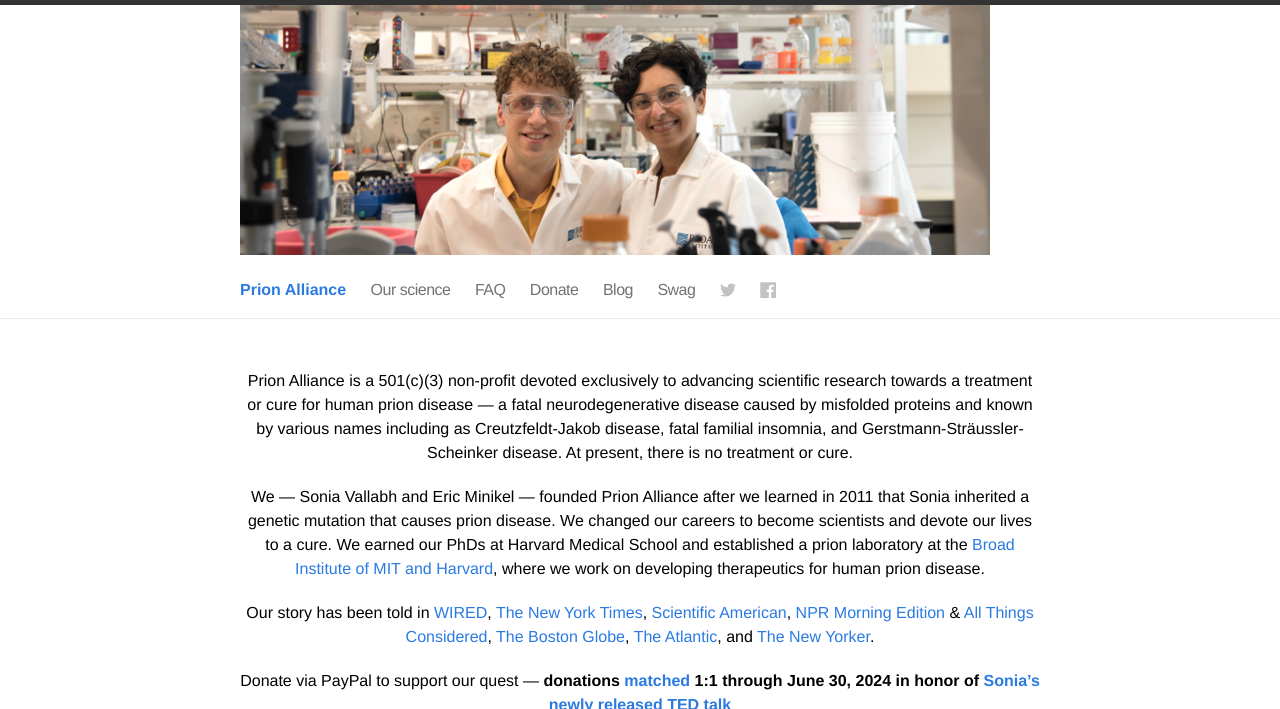
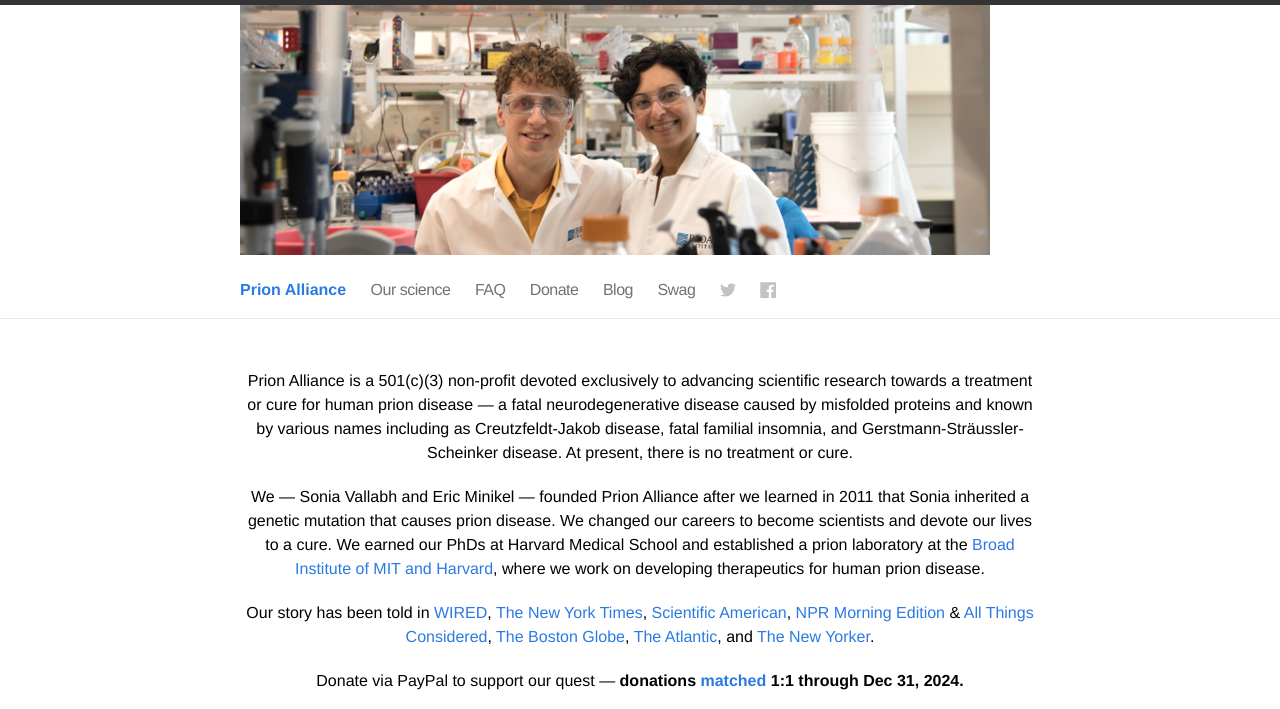
Before and after one commit to ericminikel/prionalliance, a Jekyll site: the page built from index.md, in a window 1280 px wide, cut to the strip 0-709 px from the top of the page. Built offline with Jekyll 4.4.1, drawn with Linux system fonts in a browser that asks for light colours.

Commit message:
outdated match text fixed

```diff
--- a/index.md
+++ b/index.md
@@ -8,7 +8,7 @@ We &mdash; Sonia Vallabh and Eric Minikel &mdash; founded Prion Alliance after w
 
 Our story has been told in [WIRED](https://www.wired.com/story/sleep-no-more-crusade-genetic-killer/), [The New York Times](https://www.nytimes.com/2020/07/07/health/rare-diseases.html), [Scientific American](https://www.scientificamerican.com/article/the-married-researchers-racing-to-stop-prion-disease/), [NPR Morning Edition](http://www.npr.org/2017/06/19/533220784/a-mothers-early-death-drives-her-daughter-to-find-a-treatment) & [All Things Considered](http://www.npr.org/sections/health-shots/2017/06/19/527795512/a-couples-quest-to-stop-a-rare-disease-before-it-takes-one-of-them), [The Boston Globe](https://www.bostonglobe.com/magazine/2016/02/17/husband-and-wife-race-cure-her-fatal-genetic-disease/SLnmAndVfrq9XO1NnLIgkL/story.html), [The Atlantic](http://goo.gl/0tnV3v), and [The New Yorker](http://nyr.kr/16GgtZY).
 
-Donate via PayPal to support our quest &mdash; **donations [matched](/2024/05/30/mid-year-update-2024/) 1:1 through June 30, 2024 in honor of [Sonia's newly released TED talk](https://www.ted.com/talks/sonia_vallabh_my_quest_to_cure_prion_disease_before_it_s_too_late)**
+Donate via PayPal to support our quest &mdash; **donations [matched](/2024/12/02/when-is-the-future/) 1:1 through Dec 31, 2024.**
 
 <form action="https://www.paypal.com/cgi-bin/webscr" method="post" target="_top">
 <input type="hidden" name="cmd" value="_s-xclick">
```
